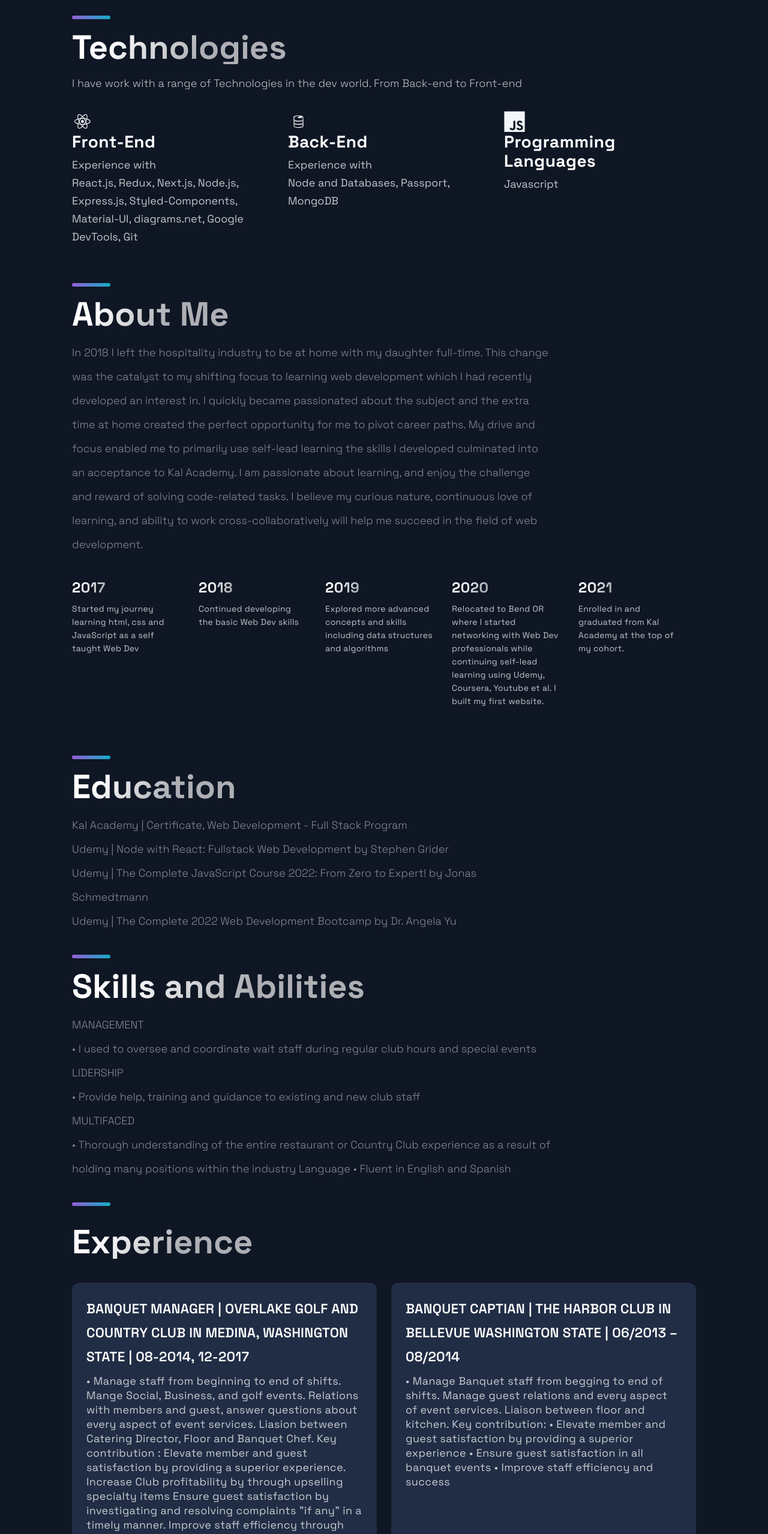
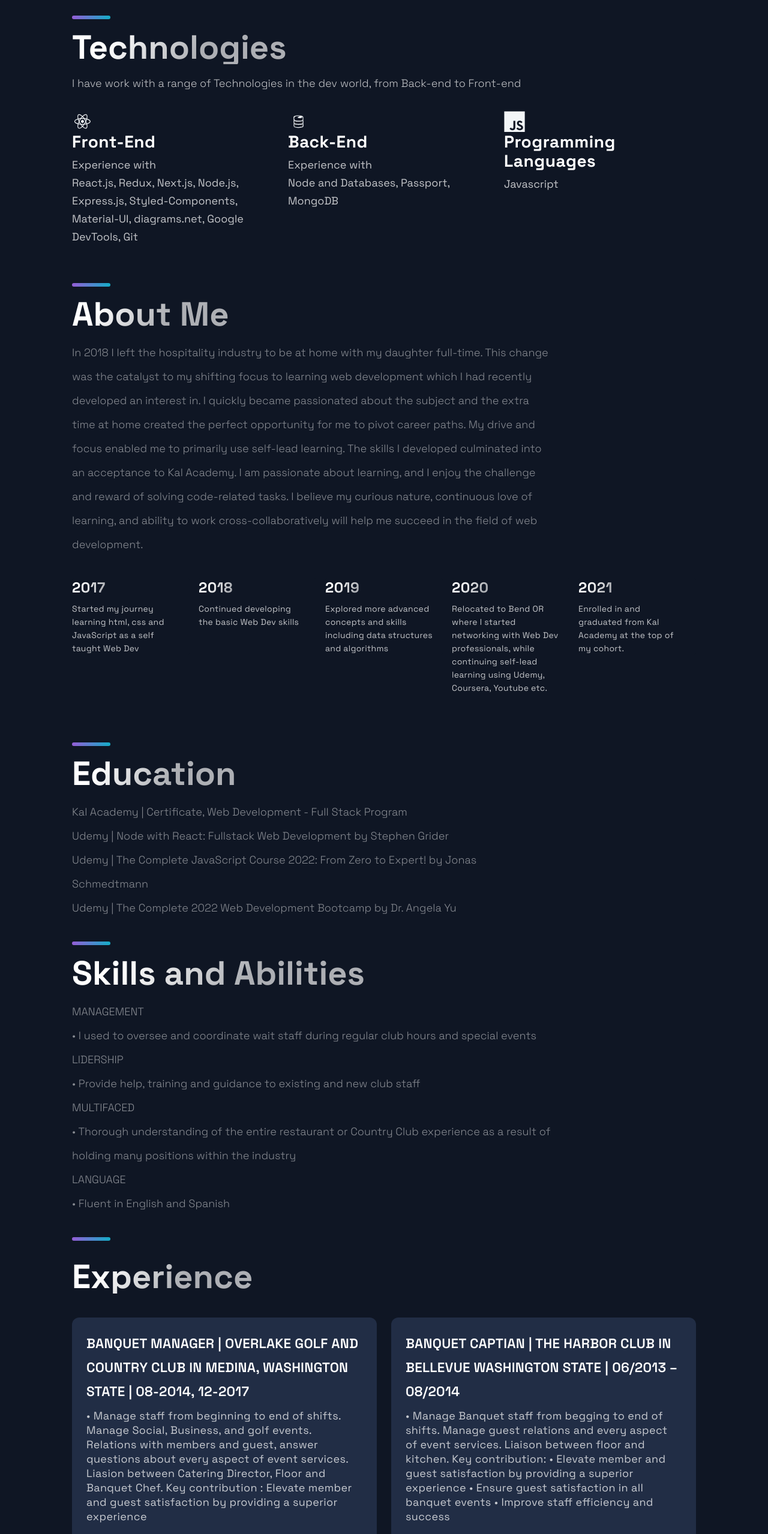
Before and after one commit to JorgeCanul/portofolio, a Next.js app: page / in a window 1280 px wide. Shown: the part 1560-4118 px from the top of the page at 60% size. Built offline with nearby package versions, Linux system fonts and the light colour scheme.

Commit message:
change some experience

```diff
--- a/src/components/Experience/Experience.js
+++ b/src/components/Experience/Experience.js
@@ -4,11 +4,8 @@ import { Section, SectionDivider, SectionTitle } from '../../styles/GlobalCompon
 import { Box, Boxes, BoxNum, BoxText } from './ExperienceStyles';
 
 const data = [
-  { text: 'BANQUET MANAGER | OVERLAKE GOLF AND COUNTRY CLUB IN MEDINA, WASHINGTON STATE | 08-2014, 12-2017', description: '• Manage staff from beginning to end of shifts. Mange Social, Business, and golf events. Relations with members and guest, answer questions about every aspect of event services. Liasion between Catering Director,  Floor and Banquet Chef. Key contribution \:\
-	 Elevate member and guest satisfaction by providing a superior experience\.\
-	 Increase Club profitability by through upselling specialty item\s\
-	 Ensure guest satisfaction by investigating and resolving complaints "if any" in a timely manner\.\
-	Improve staff efficiency through effective communication and new work methods'},
+  { text: 'BANQUET MANAGER | OVERLAKE GOLF AND COUNTRY CLUB IN MEDINA, WASHINGTON STATE | 08-2014, 12-2017', description: '• Manage staff from beginning to end of shifts. Manage Social, Business, and golf events. Relations with members and guest, answer questions about every aspect of event services. Liasion between Catering Director, Floor and Banquet Chef. Key contribution \:\
+	 Elevate member and guest satisfaction by providing a superior experience'},
   {text: 'BANQUET CAPTIAN | THE HARBOR CLUB IN BELLEVUE WASHINGTON STATE | 06/2013 – 08/2014',  description: '• Manage Banquet staff from begging to end of shifts. Manage guest relations and every aspect of event services. Liaison between floor and kitchen\.\
 	Key contribution\:\
 	• Elevate member and guest satisfaction by providing a superior experienc\e\
--- a/src/components/Experience/ExperienceStyles.js
+++ b/src/components/Experience/ExperienceStyles.js
@@ -15,7 +15,7 @@ export const Boxes = styled.div`
 
   @media ${props => props.theme.breakpoints.sm}{
     display: grid;
-    grid-template-columns: repeat(2, 1fr);
+    grid-template-columns: (4, 1fr);
     gap: 10px;
     max-width: 500px;
     margin: 24px auto;
--- a/src/components/Technologies/Technologies.js
+++ b/src/components/Technologies/Technologies.js
@@ -10,7 +10,7 @@ const Technologies = () =>  (
     <SectionDivider />
     <br/>
     <SectionTitle>Technologies</SectionTitle>
-    <SectionSubText>I have work with a range of Technologies in the dev world. From Back-end to Front-end</SectionSubText>
+    <SectionSubText>I have work with a range of Technologies in the dev world, from Back-end to Front-end</SectionSubText>
     <List>
       <ListItem>
         <DiReact size="3.5rem"/>
--- a/src/components/TimeLine/TimeLine.js
+++ b/src/components/TimeLine/TimeLine.js
@@ -47,7 +47,7 @@ const Timeline = () => {
       <SectionDivider /> <br/>
       <SectionTitle>About Me</SectionTitle>
       <SectionText>
-      In 2018 I left the hospitality industry to be at home with my daughter full-time. This change was the catalyst to my shifting focus to learning web development which I had recently developed an interest in. I quickly became passionated about the subject and the extra time at home created the perfect opportunity for me to pivot career paths. My drive and focus enabled me to primarily use self-lead learning the skills I developed culminated into an acceptance to Kal Academy. I am passionate about learning, and
+      In 2018 I left the hospitality industry to be at home with my daughter full-time. This change was the catalyst to my shifting focus to learning web development which I had recently developed an interest in. I quickly became passionated about the subject and the extra time at home created the perfect opportunity for me to pivot career paths. My drive and focus enabled me to primarily use self-lead learning. The skills I developed culminated into an acceptance to Kal Academy. I am passionate about learning, and I
       enjoy the challenge and reward of solving
       code-related tasks. I believe my curious
       nature, continuous love of learning, and
@@ -105,8 +105,8 @@ const Timeline = () => {
 	LIDERSHIP<br />
        	 • Provide help, training and guidance to existing and new club staff <br />
 	MULTIFACED <br />
-   	• Thorough understanding of the entire restaurant or Country Club experience as a result of holding many positions within the industry
-	Language
+   	• Thorough understanding of the entire restaurant or Country Club experience as a result of holding many positions within the industry<br />
+	LANGUAGE <br />
 	• Fluent in English and Spanish
       </SectionText>
       <SectionDivider />
--- a/src/constants/constants.js
+++ b/src/constants/constants.js
@@ -41,7 +41,7 @@ export const TimeLineData = [
   { year: 2017, text: 'Started my journey learning html, css and JavaScript as a self taught Web Dev', },
   { year: 2018, text: 'Continued developing the basic Web Dev skills', },
   { year: 2019, text: 'Explored more advanced concepts and skills including data structures and algorithms', },
-  { year: 2020, text: 'Relocated to Bend OR where I started networking with Web Dev professionals while continuing self-lead learning using Udemy, Coursera, Youtube et al. I built my first website.', },
+  { year: 2020, text: 'Relocated to Bend OR where I started networking with Web Dev professionals, while continuing self-lead learning using Udemy, Coursera, Youtube etc.', },
   { year: 2021, text: 'Enrolled in and graduated from Kal Academy at the top of my cohort.', },
 ];
 
```
